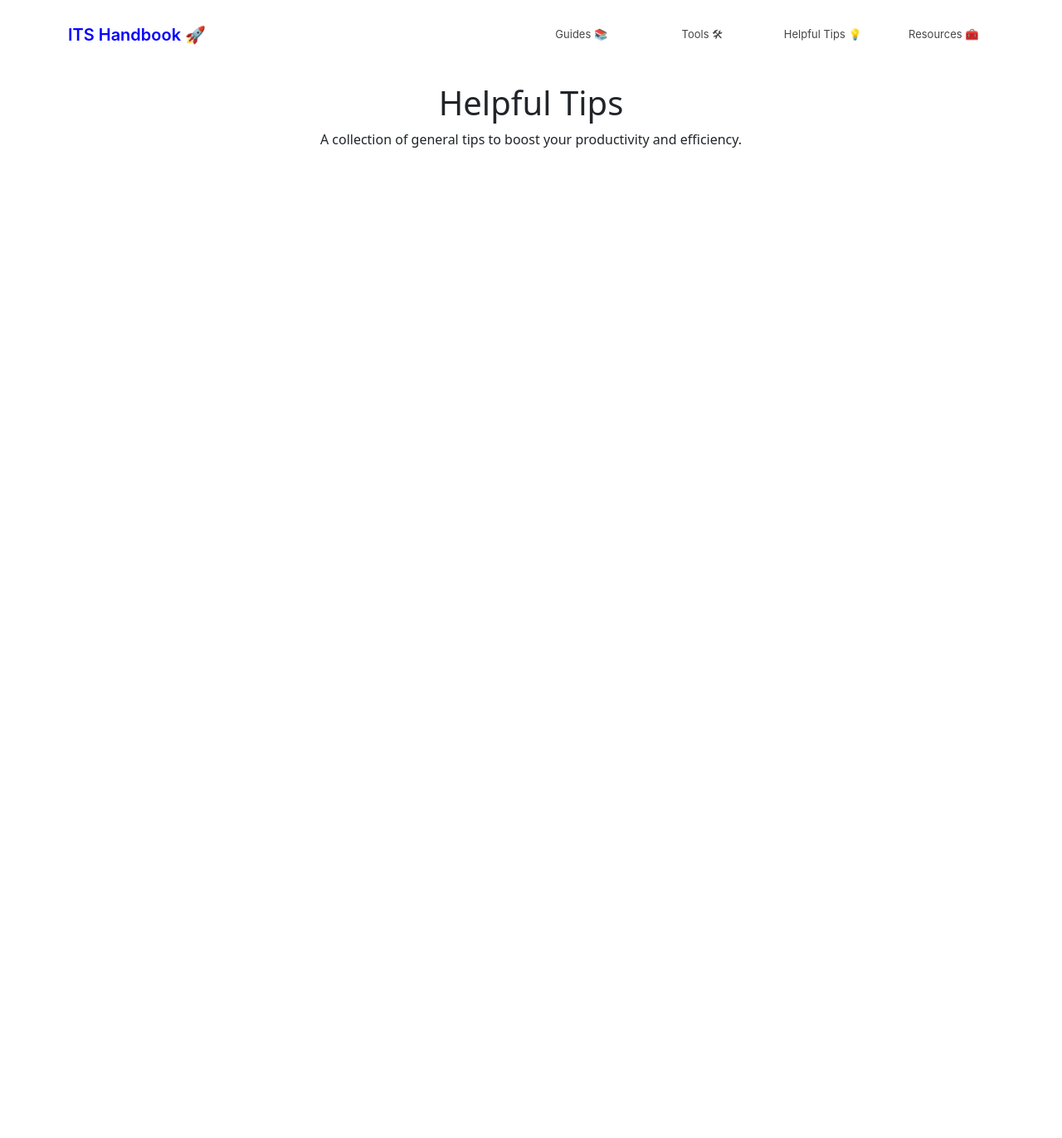
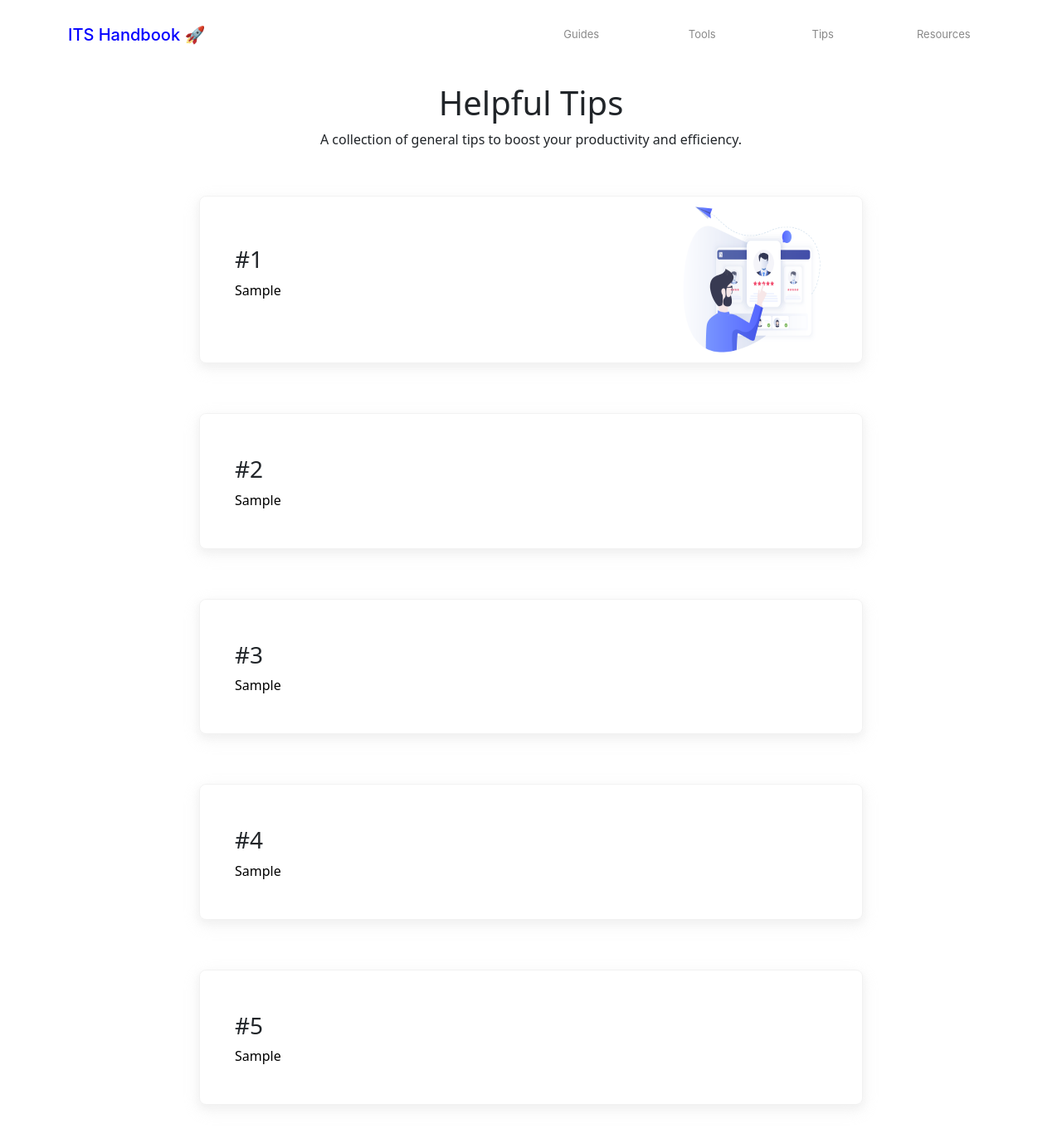
Before and after one commit to michaelsheng15/yr-guide, a React (Create React App) app: page /tips in a window 1280 px wide. Shown: the top 1372 px of the page at 83% size. Before the commit the page ends 800 px from the top, so only its background shows below. Built offline with nearby package versions, Linux system fonts and the light colour scheme.

Commit message:
Created general page structure

```diff
--- a/src/Components/NavCard.css
+++ b/src/Components/NavCard.css
@@ -2,8 +2,8 @@
   height: 10vh;
   position: sticky;
   top: 0;
+  z-index: 999;
   background-color: white;
-  z-index: 999;
 }
 
 .row {
@@ -31,8 +31,8 @@
   font-family: -apple-system, BlinkMacSystemFont, "Segoe UI", Roboto, Oxygen,
   Ubuntu, Cantarell, "Open Sans", "Helvetica Neue", sans-serif;
   font-size: 13px;
-  color: rgb(70, 70, 70);
-  transition: transform 0.2s, color 0.5s;
+  color: rgba(121, 121, 121, 0.884);
+  transition: transform 0.15s, color 0.1s;
 }
 
 .p {
@@ -45,7 +45,7 @@
 
 .text:hover {
   transform: scale(1.05);
-  color: rgb(14, 14, 14);
+  color: rgb(5, 5, 5);
 }
 
 .large {
@@ -53,5 +53,5 @@
     Ubuntu, Cantarell, "Open Sans", "Helvetica Neue", sans-serif;
   font-size: 20px;
   color: rgb(4, 0, 255);
-  font-weight: 600;
+  font-weight: 500;
 }
--- a/src/Components/NavCard.js
+++ b/src/Components/NavCard.js
@@ -14,25 +14,25 @@ const NavCard = () => {
       <Row>
         <Col>
           <Link to="/guides" style={{ textDecoration: "none" }}>
-            <p className="text">Guides 📚</p>
+            <p className="text">Guides</p>
           </Link>
         </Col>
 
         <Col>
           <Link to="/tools" style={{ textDecoration: "none" }}>
-            <p className="text">Tools 🛠</p>
+            <p className="text">Tools</p>
           </Link>
         </Col>
 
         <Col>
           <Link to="/tips" style={{ textDecoration: "none" }}>
-            <p className="text">Helpful Tips 💡</p>
+            <p className="text">Tips</p>
           </Link>
         </Col>
 
         <Col>
           <Link to="/resources" style={{ textDecoration: "none" }}>
-            <p className="text">Resources 🧰</p>
+            <p className="text">Resources</p>
           </Link>
         </Col>
       </Row>
--- a/src/Views/Guides/GuideHome.css
+++ b/src/Views/Guides/GuideHome.css
@@ -1,15 +1,5 @@
-.screen {
-  height: max-content;
-}
 
 
-
-.guide-container {
-  display: flex;
-  justify-content: center;
-  align-items: center;
-  flex-direction: column;
-}
 
 #email {
   background-color: rgba(0, 119, 255, 0.6);
@@ -45,7 +35,7 @@
 }
 
 .guide-row {
-  width: 90%;
+  width: 850px;
 }
 
 .box-text {
--- a/src/Views/Guides/GuideHome.js
+++ b/src/Views/Guides/GuideHome.js
@@ -9,7 +9,7 @@ import { Link } from "react-router-dom";
 
 const GuideHome = () => {
   return (
-    <div className='screen'>
+    <div>
       <NavCard />
 
       <div className="header">
@@ -17,7 +17,7 @@ const GuideHome = () => {
         <p>A collection of guides for your daily responsibilities.</p>
       </div>
 
-      <Container className="guide-Container">
+      <Container>
         <Row className="guide-row">
           <Col sm={8}>
             <Link to="/home" style={{ textDecoration: "none" }}>
--- a/src/Views/Home.css
+++ b/src/Views/Home.css
@@ -4,6 +4,25 @@
   display: flex;
   justify-content: center;
   align-items: center;
+}
+
+.screen {
+  max-width: 100%;
+  display: flex;
+  flex-direction: column;
+  min-height: 100vh;
+  margin-left: auto;
+  margin-right: auto;
+  background: rgb(255, 255, 255);
+  background: linear-gradient(
+    167deg,
+    rgba(255, 255, 255, 1) 64%,
+    rgba(232, 241, 255, 1) 69%,
+    rgba(223, 236, 255, 1) 72%,
+    rgba(217, 232, 255, 1) 74%,
+    rgba(141, 225, 255, 1) 100%
+  );
+
 }
 
 .text-col {
@@ -35,14 +54,15 @@
   background-size: cover;
   background-repeat: no-repeat;
   background-position: center;
+  z-index: 1;
 }
 
-.home-p{
+.home-p {
   font-size: 14px;
 }
 
-.home-h{
-  font-size: 60px;
+.home-h {
+  font-size: 70px;
   font-weight: 650;
   color: rgb(15, 15, 15);
 }
--- a/src/Views/Home.js
+++ b/src/Views/Home.js
@@ -4,31 +4,26 @@ import { Row, Col, Container, Carousel } from "react-bootstrap";
 
 import "./Home.css";
 import home1 from "../img/home2.png";
-import home2 from "../img/home1.jpeg";
 
 const Home = () => {
-
-
   return (
-    <div>
+    <div className="screen">
       <NavCard />
       <Container>
         <Row>
           <Col className="text-col">
-            <h1 className='home-h'>Welcome! 👋</h1>
-            <p className='home-p'>
-              Here you will find a collection of guides, tutorials and resources
-              to ensure your success as a Support Analyst{" "}
-              <span className="blue"> @York Region</span>.
+            <h1 className="home-h">Welcome! 👋</h1>
+            <p className="home-p">
+              Redeployed? Co-op student? New employee? This handbook provides a
+              collection of tools and resources to help you adapt quickly to
+              your role as a Support Analyst{" "}
+              <span className="blue"> @York Region</span>.{" "}
             </p>
+
             <a className="btn">Learn More!</a>
           </Col>
           <Col className="img-col">
-            <Carousel nextLabel="" prevLabel="" nextIcon={""}>
-              <Carousel.Item className="slide-container">
-                <img src={home1} className="img" />
-              </Carousel.Item>
-            </Carousel>
+            <img src={home1} className="img" />
           </Col>
         </Row>
       </Container>
--- a/src/Views/Tips.js
+++ b/src/Views/Tips.js
@@ -1,11 +1,11 @@
 import React from "react";
-import { Row, Col, Container } from "react-bootstrap";
-import './Views.css'
+import { Row, Col, Container, Carousel } from "react-bootstrap";
+import "./Views.css";
 
 import NavCard from "../Components/NavCard";
-import Footer from "../Components/Footer"
+import Footer from "../Components/Footer";
 
-import { Link } from "react-router-dom";
+import home1 from "../img/home3.png";
 
 const Tips = () => {
   return (
@@ -13,10 +13,69 @@ const Tips = () => {
       <NavCard />
       <div className="header">
         <h1>Helpful Tips</h1>
-        <p>A collection of general tips to boost your productivity and efficiency.</p>
+        <p>
+          A collection of general tips to boost your productivity and
+          efficiency.
+        </p>
       </div>
 
-
+      <Container className="tip-container">
+        <Row className="tip-row">
+          <Col sm={8}>
+            <div className="text-card">
+              <h3 className="tip-h">#1</h3>
+              <p className="tip-p">Sample</p>
+            </div>
+          </Col>
+          <Col className="tip-img" sm={4}>
+            <img src={home1} className="ig" />
+          </Col>
+        </Row>
+      </Container>
+      <Container className="tip-container">
+        <Row>
+          <Col className="tip-col" sm={8}>
+            <div className="text-card">
+              <h3 className="tip-h">#2</h3>
+              <p className="tip-p">Sample</p>
+            </div>
+          </Col>
+          <Col sm={4}></Col>
+        </Row>
+      </Container>
+      <Container className="tip-container">
+        <Row>
+          <Col className="tip-col" sm={8}>
+            <div className="text-card">
+              <h3 className="tip-h">#3</h3>
+              <p className="tip-p">Sample</p>
+            </div>
+          </Col>
+          <Col sm={4}></Col>
+        </Row>
+      </Container>
+      <Container className="tip-container">
+        <Row>
+          <Col className="tip-col" sm={8}>
+            <div className="text-card">
+              <h3 className="tip-h">#4</h3>
+              <p className="tip-p">Sample</p>
+            </div>
+          </Col>
+          <Col sm={4}></Col>
+        </Row>
+      </Container>
+      <Container className="tip-container">
+        <Row>
+          <Col className="tip-col" sm={8}>
+            <div className="text-card">
+              <h3 className="tip-h">#5</h3>
+              <p className="tip-p">Sample</p>
+            </div>
+          </Col>
+          <Col sm={4}></Col>
+        </Row>
+      </Container>
     </div>
   );
 };
--- a/src/Views/Views.css
+++ b/src/Views/Views.css
@@ -5,3 +5,47 @@
   flex-direction: column;
   margin-top: 20px;
 }
+
+.tip-container {
+  max-width: 800px;
+  border-radius: 8px;
+  margin: 40px auto 60px auto;
+  padding: 0;
+  box-shadow: 0 4px 8px 0 rgba(236, 236, 236, 0.6),
+    0 6px 20px 0 rgba(236, 236, 236, 0.6);
+  transition: box-shadow 0.3s;
+  border: #d8d8d854 1.5px solid;
+}
+
+.tip-container:hover {
+  box-shadow: 0 4px 8px 0 rgba(236, 236, 236, 0.3),
+    0 6px 20px 0 rgba(36, 36, 36, 0.3);
+}
+.tip-row {
+  padding-top: 0;
+}
+
+.tip-h {
+  font-size: 28px;
+  font-weight: 500;
+}
+
+.tip-p {
+  color: rgb(0, 0, 0);
+}
+
+.text-card {
+  padding: 30px;
+}
+
+.tip-img {
+  display: flex;
+  justify-content: center;
+  align-items: center;
+  border-radius: 0px 8px 8px 0px;
+}
+
+.ig {
+  width: 200px;
+  height: 200px;
+}
```
Also changed, not shown: src/img/home2.png. Lines whose indentation alone changed are shown as unchanged.
